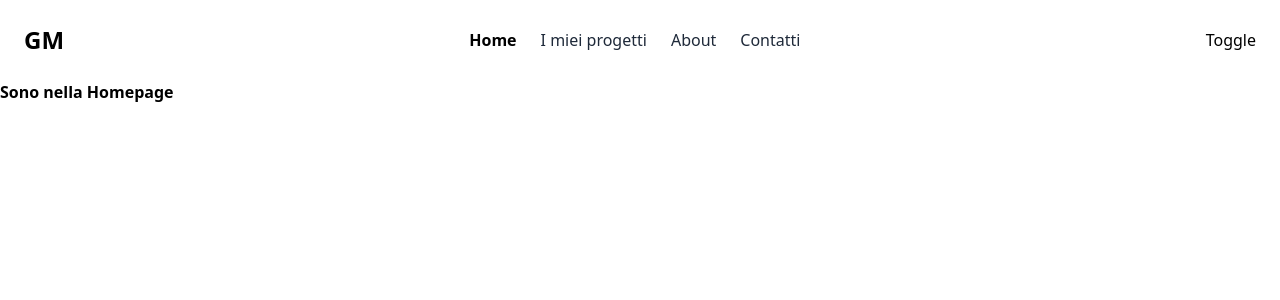
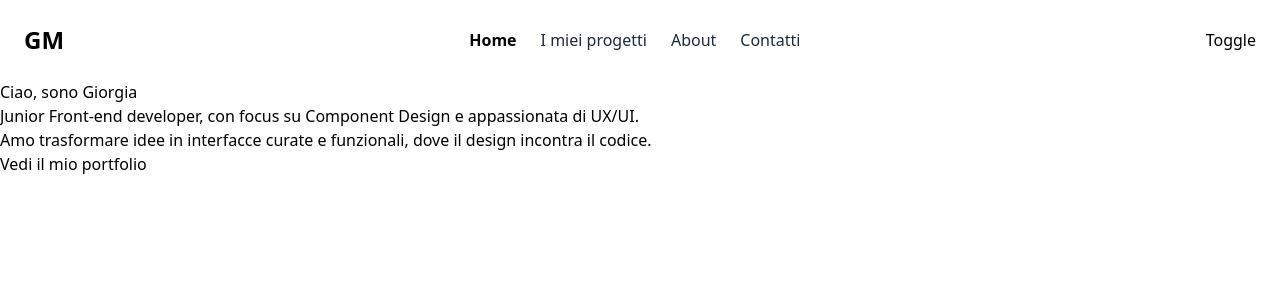
Before and after one commit to giorgiameffe/giorgiameffe-portfolio, a React (Vite) app: page / in a window 1280 px wide. Shown: the top 300 px of the page. Built offline with nearby package versions, Linux system fonts and the light colour scheme.

Commit message:
feat: create HeroSection component and impot it to HomePage

```diff
--- /dev/null
+++ b/src/components/HeroSection.tsx
@@ -0,0 +1,27 @@
+type HeroSectionProps = {
+    title: string;
+    subtitle: string;
+    description: string;
+    imageUrl?: string;
+}
+
+
+
+const HeroSection = ({ title, subtitle, description }: HeroSectionProps) => {
+
+    return (
+
+        <section>
+            <div>
+                <h1>{title}</h1>
+                <h2>{subtitle}</h2>
+                <p>{description}</p>
+                <button>Vedi il mio portfolio</button>
+            </div>
+            <figure>
+            </figure>
+        </section>
+    )
+}
+
+export default HeroSection;
--- a/src/pages/HomePage.tsx
+++ b/src/pages/HomePage.tsx
@@ -1,10 +1,15 @@
 import React from "react";
+import HeroSection from "../components/HeroSection";
 
 const HomePage: React.FC = () => {
 
     return (
         <div>
-            <h1 className="font-bold">Sono nella Homepage</h1>
+            <HeroSection
+                title="Ciao, sono Giorgia"
+                subtitle="Junior Front-end developer, con focus su Component Design e appassionata di UX/UI."
+                description="Amo trasformare idee in interfacce curate e funzionali, dove il design incontra il codice."
+            />
         </div>
     )
 }
```
